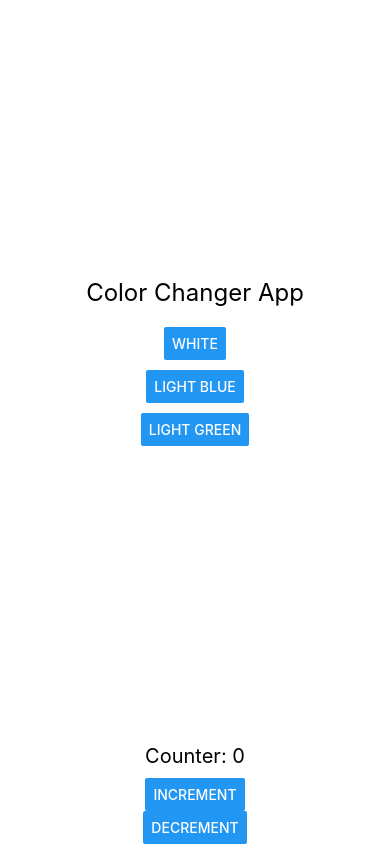
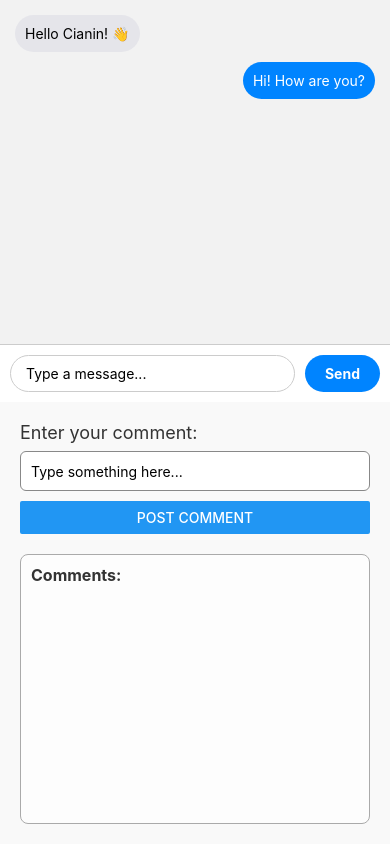
Before and after one commit to ricianin/F04_Ricianin_Bontog_IT_Elect1, a React Native app: screen / in a window 390 px wide. Built offline with nearby package versions, Linux system fonts and the light colour scheme.

Commit message:
Update files

```diff
--- a/App.js
+++ b/App.js
@@ -1,14 +1,13 @@
 import React from 'react';
 import { SafeAreaView } from 'react-native';
-
-import ColorChangerApp from './ColorChangerApp';
-import CounterApp from './CounterApp';
+import CommentInput from './CommentInput';
+import ChatBox from './ChatBox';
 export default function App() {
   return (
     <SafeAreaView style={{ flex: 1 }}>
 
-      <ColorChangerApp/>
-      <CounterApp/>
+      <ChatBox/>
+      <CommentInput/>
     </SafeAreaView>
   );
 }
--- /dev/null
+++ b/Chatbox.js
@@ -0,0 +1,86 @@
+import React, { useState } from "react";
+import { SafeAreaView, View, Text, TextInput, TouchableOpacity, FlatList } from "react-native";
+
+export default function Chatbox() {
+  const [messages, setMessages] = useState([
+    { id: "1", text: "Hello Cianin! 👋", sender: "other" },
+    { id: "2", text: "Hi! How are you?", sender: "me" },
+  ]);
+  const [input, setInput] = useState("");
+
+  const sendMessage = () => {
+    if (input.trim() === "") return;
+
+    const newMessage = {
+      id: Date.now().toString(),
+      text: input,
+      sender: "me",
+    };
+
+    setMessages([...messages, newMessage]);
+    setInput("");
+  };
+
+  const renderItem = ({ item }) => (
+    <View
+      style={{
+        alignSelf: item.sender === "me" ? "flex-end" : "flex-start",
+        backgroundColor: item.sender === "me" ? "#0084ff" : "#e5e5ea",
+        borderRadius: 20,
+        margin: 5,
+        padding: 10,
+        maxWidth: "70%",
+      }}
+    >
+      <Text style={{ color: item.sender === "me" ? "#fff" : "#000" }}>{item.text}</Text>
+    </View>
+  );
+
+  return (
+    <SafeAreaView style={{ flex: 1, backgroundColor: "#f2f2f2" }}>
+      <FlatList
+        data={messages}
+        keyExtractor={(item) => item.id}
+        renderItem={renderItem}
+        contentContainerStyle={{ padding: 10 }}
+      />
+
+      {/* Input Field */}
+      <View
+        style={{
+          flexDirection: "row",
+          padding: 10,
+          borderTopWidth: 1,
+          borderColor: "#ccc",
+          backgroundColor: "#fff",
+        }}
+      >
+        <TextInput
+          style={{
+            flex: 1,
+            borderWidth: 1,
+            borderColor: "#ccc",
+            borderRadius: 20,
+            paddingHorizontal: 15,
+            marginRight: 10,
+          }}
+          placeholder="Type a message..."
+          value={input}
+          onChangeText={setInput}
+        />
+        <TouchableOpacity
+          onPress={sendMessage}
+          style={{
+            backgroundColor: "#0084ff",
+            borderRadius: 20,
+            paddingVertical: 10,
+            paddingHorizontal: 20,
+            justifyContent: "center",
+          }}
+        >
+          <Text style={{ color: "#fff", fontWeight: "bold" }}>Send</Text>
+        </TouchableOpacity>
+      </View>
+    </SafeAreaView>
+  );
+}
--- /dev/null
+++ b/CommentInput.js
@@ -0,0 +1,92 @@
+import React, { useState } from "react";
+import { View, Text, TextInput, StyleSheet, Button, ScrollView } from "react-native";
+
+export default function CommentInput() {
+  const [comment, setComment] = useState("");
+  const [comments, setComments] = useState([]);
+
+  const addComment = () => {
+    if (comment.trim() !== "") {
+      setComments([...comments, comment]);
+      setComment("");
+    }
+  };
+
+  return (
+    <View style={styles.container}>
+      {/* Label */}
+      <Text style={styles.label}>Enter your comment:</Text>
+
+      {/* Input box */}
+      <TextInput
+        style={styles.input}
+        placeholder="Type something here..."
+        value={comment}
+        onChangeText={setComment}
+      />
+
+      {/* Submit button */}
+      <Button title="Post Comment" onPress={addComment} />
+
+      {/* Comments container */}
+      <View style={styles.commentsContainer}>
+        <Text style={styles.output}>Comments:</Text>
+        <ScrollView style={styles.commentList}>
+          {comments.map((c, index) => (
+            <View key={index} style={styles.comment}>
+              <Text>{c}</Text>
+            </View>
+          ))}
+        </ScrollView>
+      </View>
+    </View>
+  );
+}
+
+const styles = StyleSheet.create({
+  container: {
+    padding: 20,
+    backgroundColor: "#f9f9f9",
+    flex: 1,
+  },
+  label: {
+    fontSize: 18,
+    marginBottom: 8,
+    color: "#333",
+  },
+  input: {
+    height: 40,
+    borderColor: "#888",
+    borderWidth: 1,
+    paddingHorizontal: 10,
+    borderRadius: 6,
+    backgroundColor: "#fff",
+    marginBottom: 10,
+  },
+  commentsContainer: {
+    flex: 1,
+    marginTop: 20,
+    borderWidth: 1,
+    borderColor: "#aaa",
+    borderRadius: 8,
+    backgroundColor: "#fdfdfd",
+    padding: 10,
+  },
+  output: {
+    fontSize: 16,
+    fontWeight: "bold",
+    color: "#333",
+    marginBottom: 8,
+  },
+  commentList: {
+    flex: 1,
+  },
+  comment: {
+    borderColor: "black",
+    borderWidth: 1,
+    padding: 8,
+    borderRadius: 5,
+    backgroundColor: "#fff",
+    marginBottom: 8,
+  },
+});
```
